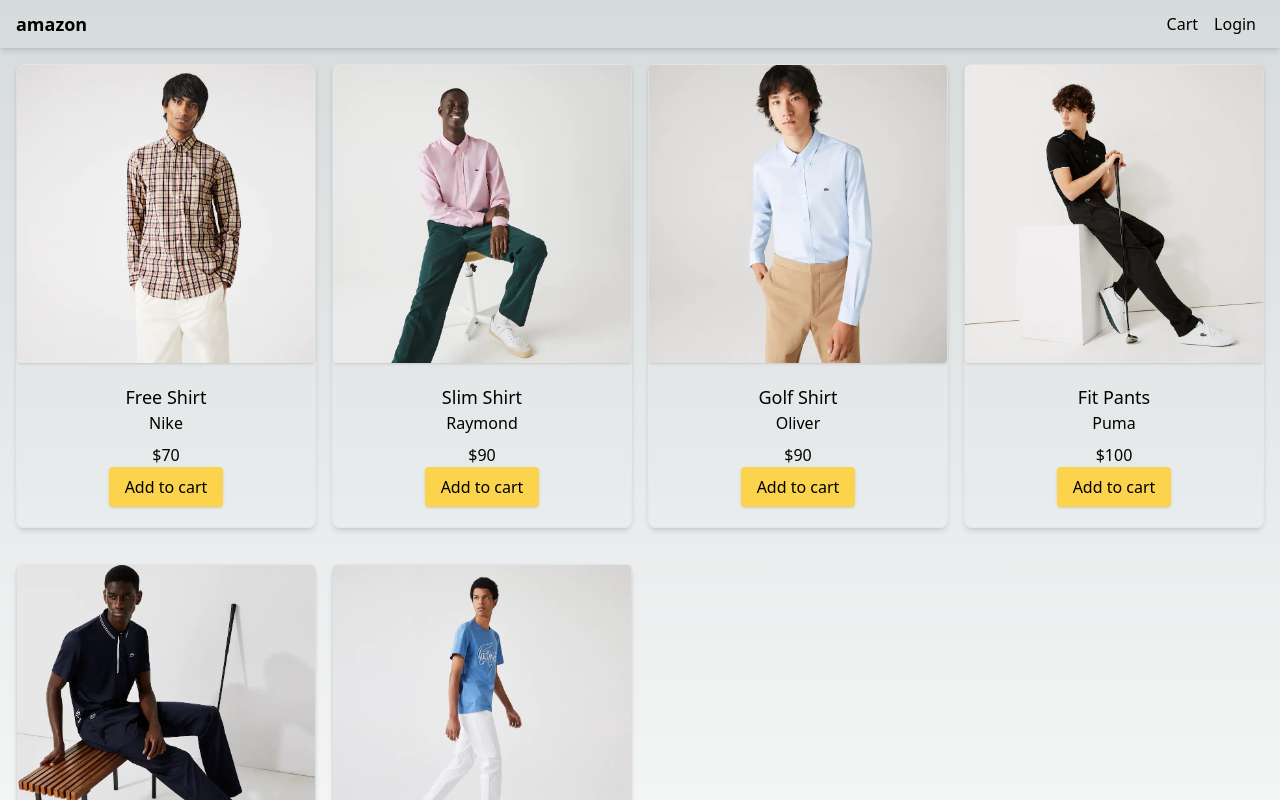
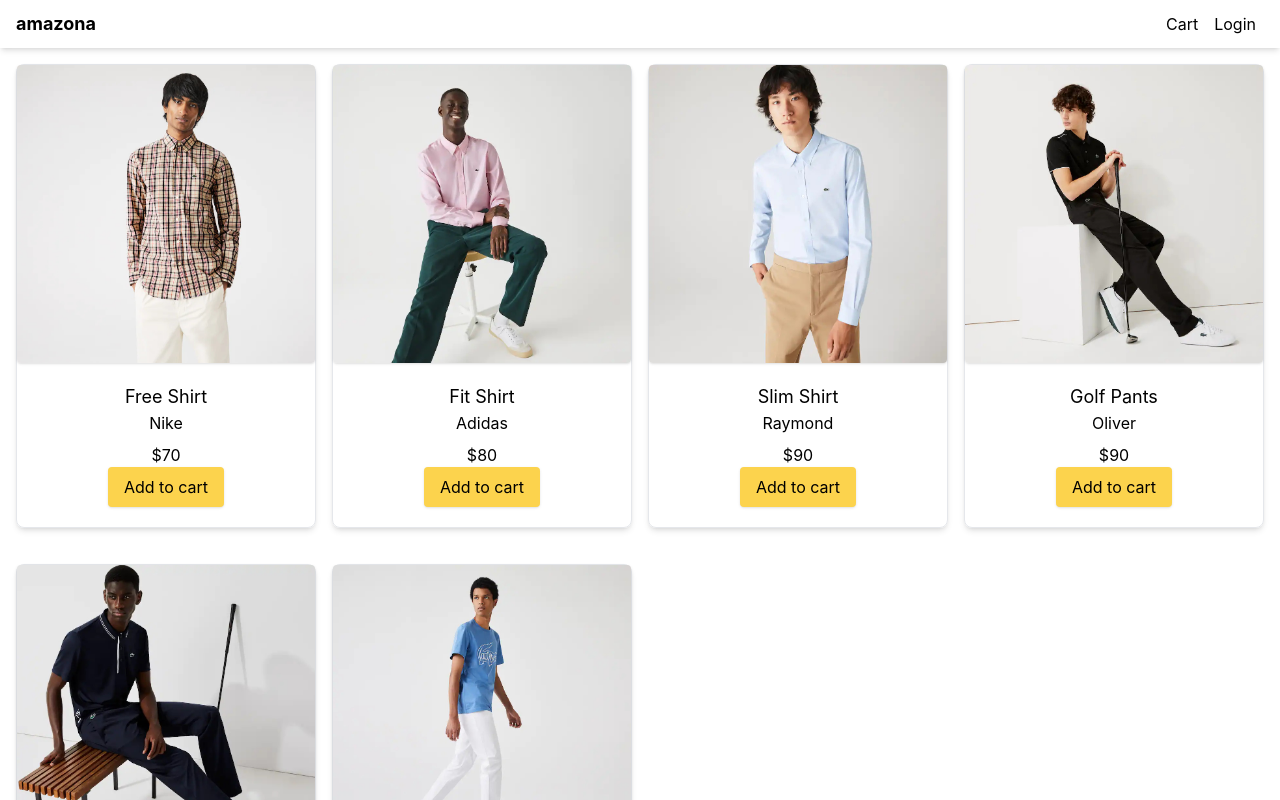
Before and after one commit to laviManoj/next-tailwind-amazona, a Next.js app: page / in a window 1280 px wide. Shown: the top 800 px of the page. Built offline with nearby package versions, Linux system fonts and the light colour scheme.

Commit message:
Added Code ProductList

```diff
--- a/components/Layout.js
+++ b/components/Layout.js
@@ -1,42 +1,37 @@
-import React, { Children } from "react";
-import Head from "next/head";
-import Link from 'next/link'
+import Head from 'next/head';
+import Link from 'next/link';
+import React from 'react';
 
-
-
-
-export default function Layout({ children }) {
+export default function Layout({ title, children }) {
   return (
     <>
       <Head>
-                <title>Amazon </title>
+        <title>{title ? title + ' - Amazona' : 'Amazona'}</title>
         <meta name="description" content="Ecommerce Website" />
-                <a  rel="icon" href="/favicon.ico"  />
+        <link rel="icon" href="/favicon.ico" />
       </Head>
 
-
-            <div className="flex min-h-screen flex-col justify-between">
+      <div className="flex min-h-screen flex-col justify-between ">
         <header>
-                  <nav className="flex h-12 items-center px-4 justify-between  shadow-md">
-                    {/* //Link to replace the a tag */}
-                    <a  href="/" >
-                        <a className="text-lg font-bold">amazon</a>
-                    </a>
+          <nav className="flex h-12 items-center px-4 justify-between shadow-md">
+            <Link  legacyBehavior href="/">
+              <a className="text-lg font-bold">amazona</a>
+            </Link>
             <div>
-                    <a  href="/cart" >
+              <Link  legacyBehavior href="/cart">
                 <a className="p-2">Cart</a>
-                            </a>
-                            <a  href="/login" >
+              </Link>
+              <Link  legacyBehavior href="/login">
                 <a className="p-2">Login</a>
-                            </a>
+              </Link>
             </div>
           </nav>
         </header>
         <main className="container m-auto mt-4 px-4">{children}</main>
-                <footer className="flex h-10 justify-center items-center shadow-inner ">
-                    <p> Copyright @2022 Amazona</p>
+        <footer className="flex h-10 justify-center items-center shadow-inner">
+          <p>Copyright © 2022 Amazona</p>
         </footer>
       </div>
     </>
-    )
+  );
 }
--- a/components/ProductItem.js
+++ b/components/ProductItem.js
@@ -1,29 +1,31 @@
-import React from 'react'
-// import a from 'next/link'
+/* eslint-disable @next/next/no-img-element */
+import Link from 'next/link';
+import React from 'react';
 
 export default function ProductItem({ product }) {
   return (
     <div className="card">
-            {/* //link tag replace the a  */}
-            <a href={`/product/${product.slug}`}>
+      <Link  legacyBehavior href={`/product/${product.slug}`}>
         <a>
-                    <img src={product.image} alt={product.name} className="rounded shadow" />
+          <img
+            src={product.image}
+            alt={product.name}
+            className="rounded shadow"
+          />
         </a>
+      </Link>
+      <div className="flex flex-col items-center justify-center p-5">
+        <Link legacyBehavior href={`/product/${product.slug}`}>
+          <a>
+            <h2 className="text-lg">{product.name}</h2>
           </a>
-            <div className="flex flex-col items-center justify-center p-5">
-            <a href={`/product/${product.slug}`}>
-                <a>
-            <h2 className='text-lg'>
-                    {product.name}
-                </h2>
-                </a>
-                </a>
-               <p className='mb-2'>{product.brand}</p>
+        </Link>
+        <p className="mb-2">{product.brand}</p>
         <p>${product.price}</p>
         <button className="primary-button" type="button">
           Add to cart
         </button>
       </div>
     </div>
-    )
+  );
 }
--- a/styles/globals.css
+++ b/styles/globals.css
@@ -2,103 +2,12 @@
 @tailwind components;
 @tailwind utilities;
 
-
-
-:root {
-  --max-width: 1100px;
-  --border-radius: 12px;
-  --font-mono: ui-monospace, Menlo, Monaco, 'Cascadia Mono', 'Segoe UI Mono',
-    'Roboto Mono', 'Oxygen Mono', 'Ubuntu Monospace', 'Source Code Pro',
-    'Fira Mono', 'Droid Sans Mono', 'Courier New', monospace;
-
-  --foreground-rgb: 0, 0, 0;
-  --background-start-rgb: 214, 219, 220;
-  --background-end-rgb: 255, 255, 255;
-
-  --primary-glow: conic-gradient(
-    from 180deg at 50% 50%,
-    #16abff33 0deg,
-    #0885ff33 55deg,
-    #54d6ff33 120deg,
-    #0071ff33 160deg,
-    transparent 360deg
-  );
-  --secondary-glow: radial-gradient(
-    rgba(255, 255, 255, 1),
-    rgba(255, 255, 255, 0)
-  );
-
-  --tile-start-rgb: 239, 245, 249;
-  --tile-end-rgb: 228, 232, 233;
-  --tile-border: conic-gradient(
-    #00000080,
-    #00000040,
-    #00000030,
-    #00000020,
-    #00000010,
-    #00000010,
-    #00000080
-  );
-
-  --callout-rgb: 238, 240, 241;
-  --callout-border-rgb: 172, 175, 176;
-  --card-rgb: 180, 185, 188;
-  --card-border-rgb: 131, 134, 135;
-}
-
-@media (prefers-color-scheme: dark) {
-  :root {
-    --foreground-rgb: 255, 255, 255;
-    --background-start-rgb: 0, 0, 0;
-    --background-end-rgb: 0, 0, 0;
-
-    --primary-glow: radial-gradient(rgba(1, 65, 255, 0.4), rgba(1, 65, 255, 0));
-    --secondary-glow: linear-gradient(
-      to bottom right,
-      rgba(1, 65, 255, 0),
-      rgba(1, 65, 255, 0),
-      rgba(1, 65, 255, 0.3)
-    );
-
-    --tile-start-rgb: 2, 13, 46;
-    --tile-end-rgb: 2, 5, 19;
-    --tile-border: conic-gradient(
-      #ffffff80,
-      #ffffff40,
-      #ffffff30,
-      #ffffff20,
-      #ffffff10,
-      #ffffff10,
-      #ffffff80
-    );
-
-    --callout-rgb: 20, 20, 20;
-    --callout-border-rgb: 108, 108, 108;
-    --card-rgb: 100, 100, 100;
-    --card-border-rgb: 200, 200, 200;
-  }
-}
-
-* {
-  box-sizing: border-box;
+html,
+body {
   padding: 0;
   margin: 0;
-}
-
-html,
-body {
-  max-width: 100vw;
-  overflow-x: hidden;
-}
-
-body {
-  color: rgb(var(--foreground-rgb));
-  background: linear-gradient(
-      to bottom,
-      transparent,
-      rgb(var(--background-end-rgb))
-    )
-    rgb(var(--background-start-rgb));
+  font-family: -apple-system, BlinkMacSystemFont, Segoe UI, Roboto, Oxygen,
+    Ubuntu, Cantarell, Fira Sans, Droid Sans, Helvetica Neue, sans-serif;
 }
 
 a {
@@ -106,16 +15,14 @@ a {
   text-decoration: none;
 }
 
-@media (prefers-color-scheme: dark) {
-  html {
-    color-scheme: dark;
-  }
+* {
+  box-sizing: border-box;
 }
 
-.card{
-  @apply mb-5 block rounded-lg border border-gray-200 shadow-md;
+.card {
+  @apply mb-5  block   rounded-lg border border-gray-200  shadow-md;
 }
 
-.primary-button{
-  @apply rounded bg-amber-300 py-2 px-4 shadow outline-none hover:bg-amber-400 active:bg-amber-500
+.primary-button {
+  @apply rounded bg-amber-300 py-2 px-4 shadow outline-none hover:bg-amber-400  active:bg-amber-500;
 }
--- a/utils/data.js
+++ b/utils/data.js
@@ -10,68 +10,69 @@ const data = {
         rating: 4.5,
         numReviews: 8,
         countInStock: 20,
-            description: 'A popular shirt'
+        description: 'A popular shirt',
+      },
+      {
+        name: 'Fit Shirt',
+        slug: 'fit-shirt',
+        category: 'Shirts',
+        image: '/images/shirt2.jpg',
+        price: 80,
+        brand: 'Adidas',
+        rating: 3.2,
+        numReviews: 10,
+        countInStock: 20,
+        description: 'A popular shirt',
       },
       {
         name: 'Slim Shirt',
         slug: 'slim-shirt',
         category: 'Shirts',
-            image: '/images/shirt2.jpg',
+        image: '/images/shirt3.jpg',
         price: 90,
         brand: 'Raymond',
         rating: 4.5,
         numReviews: 3,
         countInStock: 20,
-            description: 'A popular shirt'
+        description: 'A popular shirt',
       },
       {
-            name: 'Golf Shirt',
-            slug: 'golf-shirt',
-            category: 'Shirts',
-            image: '/images/shirt3.jpg',
+        name: 'Golf Pants',
+        slug: 'golf-pants',
+        category: 'Pants',
+        image: '/images/pants1.jpg',
         price: 90,
         brand: 'Oliver',
-            rating: 2.5,
+        rating: 2.9,
         numReviews: 13,
         countInStock: 20,
-            description: 'Smart looking shirts'
-        }, {
+        description: 'Smart looking pants',
+      },
+      {
         name: 'Fit Pants',
         slug: 'fit-pants',
         category: 'Pants',
-            image: '/images/pants1.jpg',
-            price: 100,
-            brand: 'Puma',
-            rating: 4.5,
-            numReviews: 3,
+        image: '/images/pants2.jpg',
+        price: 95,
+        brand: 'Zara',
+        rating: 3.5,
+        numReviews: 7,
         countInStock: 20,
-            description: 'A popular pant'
+        description: 'A popular pants',
       },
       {
         name: 'Classic Pants',
         slug: 'classic-pants',
         category: 'Pants',
-            image: '/images/pants2.jpg',
-            price: 110,
-            brand: 'Nike',
-            rating: 4.5,
-            numReviews: 3,
+        image: '/images/pants3.jpg',
+        price: 75,
+        brand: 'Casely',
+        rating: 2.4,
+        numReviews: 14,
         countInStock: 20,
-            description: 'A Nice pant'
+        description: 'A popular pants',
       },
-        {
-            name: 'Normal Pants',
-            slug: 'normal-pants',
-            category: 'Pants',
-            image: '/images/pants3.jpg',
-            price: 150,
-            brand: 'Olive',
-            rating: 4.5,
-            numReviews: 3,
-            countInStock: 20,
-            description: 'A Good pant'
-        },
-    ]
-}
+    ],
+  };
 
   export default data;
```
Also changed, not shown: pages/index.js (+9 -11 lines). Lines whose indentation alone changed are shown as unchanged.
